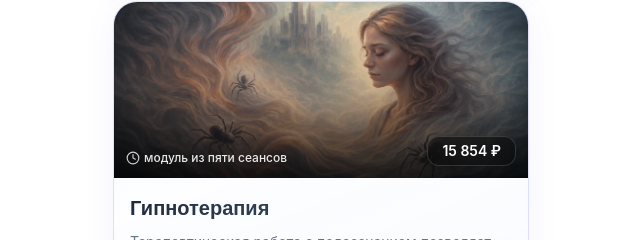
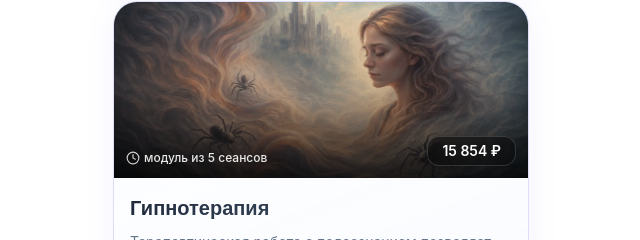
Before and after one commit to platinumsky2391/catalog_telegram_bot, a React (Vite) app: page / in a window 1280 px wide. Shown: the part 890-1130 px from the top of the page, without its empty margins (319-959 px from the left). Built offline with nearby package versions, Linux system fonts and the light colour scheme.

Commit message:
refactor: improve UI animations and button logic
- Add entry fade animation to App component and main container
- Update text content for brevity
- Refactor booking button visibility logic for better platform handling

```diff
--- a/src/App.tsx
+++ b/src/App.tsx
@@ -411,6 +411,11 @@ export default function App() {
         />
       </div>
 
+      <motion.div
+        initial={{ opacity: 0 }}
+        animate={{ opacity: 1 }}
+        transition={{ duration: 0.8, ease: "easeOut" }}
+      >
         {/* Main Container */}
         <div className="max-w-md mx-auto px-4 pt-5 pb-6" id="tma-container">
           {/* SHOP HEADER */}
@@ -821,8 +826,8 @@ export default function App() {
                 className="space-y-5"
                 id="detail-container"
               >
-              {/* Back navigation (Hidden in Telegram as Native BackButton takes over) */}
-              {!isTelegram && (
+                {/* Back navigation (Hidden in Mobile Telegram as Native BackButton takes over) */}
+                {!isMobileTelegram && (
                   <button
                     onClick={handleBack}
                     className="flex items-center gap-1.5 text-[var(--tg-theme-link-color)] hover:opacity-80 transition-opacity disabled:opacity-50 text-[14px] font-medium"
@@ -840,7 +845,10 @@ export default function App() {
                   {/* Floating symbol, quick info and online status */}
                   <div className="absolute top-4 left-4 right-4 flex items-center justify-between">
                     <BadgeGlass>
-                    {getSessionIcon(selectedSession.id, "w-3.5 h-3.5 shrink-0")}{" "}
+                      {getSessionIcon(
+                        selectedSession.id,
+                        "w-3.5 h-3.5 shrink-0",
+                      )}{" "}
                       {selectedSession.badge}
                     </BadgeGlass>
 
@@ -1149,10 +1157,12 @@ export default function App() {
               </motion.div>
             )}
           </AnimatePresence>
+        </div>
+      </motion.div>
 
       {/* Desktop / browser Simulation booking Button.
           (Hidden if inside Telegram since Telegram's native MainButton takes this job) */}
-        {!isMobileTelegram && (
+      {!isTelegram && (
         <>
           {/* Invisible spacer to allow scrolling past the fixed button */}
           <div className="h-[96px]"></div>
@@ -1199,7 +1209,6 @@ export default function App() {
           </div>
         </>
       )}
-      </div>
 
       {/* TOP FLOATING ENVIRONMENT BAR (FOR DEVELOPER DEMONSTRATION & DESIGN REVIEW)
           This simulated panel is hidden when running inside real Telegram context */}
--- a/src/data.ts
+++ b/src/data.ts
@@ -122,7 +122,7 @@ export const sessions: Session[] = [
     title: "Гипнотерапия",
     badge: "ТЕРАПИЯ",
     price: 15854,
-    duration: "модуль из пяти сеансов",
+    duration: "модуль из 5 сеансов",
     shortDesc:
       "Терапевтическая работа с подсознанием позволяет выявить и устранить первопричину проблемы. Гипнотерапия является высокоэффективным инструментом для нейтрализации психологических травм, фобий, тревожных и навязчивых состояний, а также для трансформации деструктивных установок и снятия эмоциональных блоков.",
     fullDesc:
--- a/telegram-mini-app/index.html
+++ b/telegram-mini-app/index.html
@@ -173,14 +173,6 @@
 
     <div class="bottom-spacer" id="catalog-bottom-spacer" style="height: 96px;"></div>
 
-    <!-- Кнопка бронирования для каталога (Для браузера/ПК) -->
-    <div class="booking-action-bar" id="catalog-action-bar">
-      <button class="order-button" id="catalog-order-button" onclick="bookSession()">
-        Записаться на сеанс
-      </button>
-      <p class="order-notice">В мобильном Telegram сеанс бронируется через нативную нижнюю панель</p>
-    </div>
-
     <!-- СТРАНИЦА ДЕТАЛЬНОГО ОПИСАНИЯ (Скрыта по умолчанию) -->
     <section class="detail-page hidden" id="detail-page">
       <button class="back-btn-inline" id="back-btn-fallback" style="display: flex; align-items: center; gap: 6px; color: var(--tg-link-color); font-size: 14px; font-weight: 500; cursor: pointer; background: none; border: none; padding: 0; margin-bottom: 20px;">
@@ -253,6 +245,16 @@
       <div class="bottom-spacer" style="height: 96px;"></div>
     </section>
 
+  </main>
+
+  <!-- Кнопка бронирования для каталога (Для браузера/ПК) -->
+  <div class="booking-action-bar" id="catalog-action-bar">
+    <button class="order-button" id="catalog-order-button" onclick="bookSession()">
+      Записаться на сеанс
+    </button>
+    <p class="order-notice">В мобильном Telegram сеанс бронируется через нативную нижнюю панель</p>
+  </div>
+
   <!-- Кнопка бронирования внутри браузера/ПК (Для Telegram скрывается, так как используется нативная MainButton) -->
   <div class="booking-action-bar hidden" id="booking-action-bar">
     <button class="order-button" id="order-button">
@@ -261,8 +263,6 @@
     <p class="order-notice">В мобильном Telegram сеанс бронируется через нативную нижнюю панель</p>
   </div>
 
-  </main>
-
   <!-- Скрипт каталога -->
   <script src="script.js"></script>
 </body>
--- a/telegram-mini-app/script.js
+++ b/telegram-mini-app/script.js
@@ -334,15 +334,19 @@ window.addEventListener("DOMContentLoaded", () => {
     tg.ready();
     tg.expand();
 
-    // Скрытие резервных кнопок только на мобильных платформах, так как там Telegram использует нативный MainButton
+    // Скрытие резервных HTML-кнопок
+    const isActualTelegram = tg.platform && tg.platform !== "unknown";
     const isMobileTelegram = ['android', 'android_x86', 'ios'].includes(tg.platform);
 
-    if (isMobileTelegram) {
-      const headerBtn = document.getElementById("back-btn-fallback");
+    if (isActualTelegram) {
       const inlineBtnBlock = document.getElementById("booking-action-bar");
       const catalogBtnBlock = document.getElementById("catalog-action-bar");
       if (inlineBtnBlock) inlineBtnBlock.style.display = "none";
       if (catalogBtnBlock) catalogBtnBlock.style.display = "none";
+    }
+
+    if (isMobileTelegram) {
+      const headerBtn = document.getElementById("back-btn-fallback");
       if (headerBtn) headerBtn.style.display = "none";
     }
 
```
Also changed, not shown: telegram-mini-app/style.css (+10 -0 lines). Lines whose indentation alone changed are shown as unchanged.
